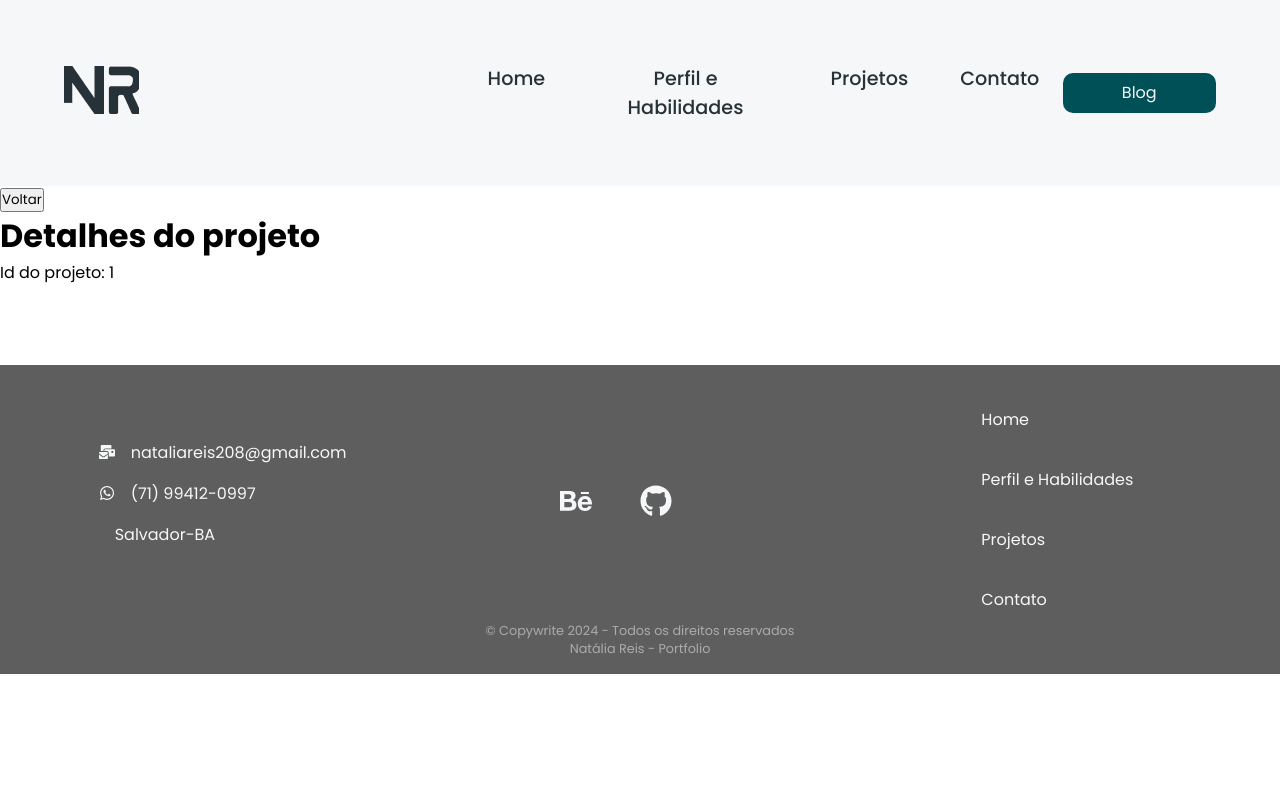
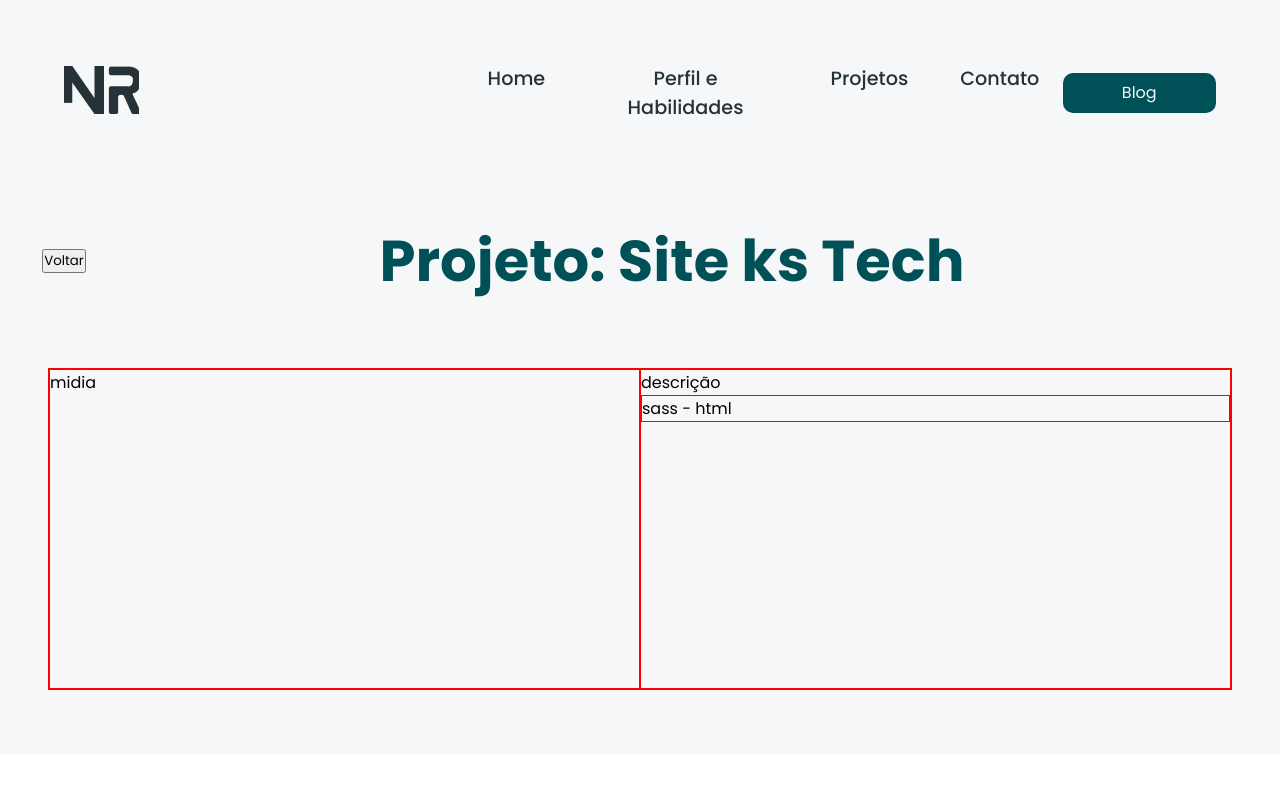
Before and after one commit to NataliaReiis/portfolio-Natalia-Dev, a React (Vite) app: page /project/1 in a window 1280 px wide. Shown: the top 800 px of the page. Built offline with nearby package versions, Linux system fonts and the light colour scheme; some icons are missing.

Commit message:
feat: Project Details

```diff
--- a/src/components/project/Pagination.jsx
+++ b/src/components/project/Pagination.jsx
@@ -1,107 +1,8 @@
 import { useState } from "react";
 import { Link } from "react-router-dom";
+import data from   '../../services/dataProjects'
 
 export default function Pagination() {
-  const data = [
-    {
-      id: 1,
-      name: "Site ks Tech",
-      linkgit: "",
-      linkURL: "",
-    },
-    {
-      id: 2,
-      name: "Project two",
-    },
-    {
-      id: 3,
-      name: "Project three",
-    },
-    {
-      id: 4,
-      name: "Project four",
-    },
-    {
-      id: 5,
-      name: "Project five",
-    },
-    {
-      id: 7,
-      name: "Project five",
-    },
-    {
-      id: 8,
-      name: "Project five",
-    },
-    {
-      id: 9,
-      name: "Project five",
-    },
-    {
-      id: 10,
-      name: "Project five",
-    },
-    {
-      id: 11,
-      name: "Project five",
-    },
-    {
-      id: 12,
-      name: "Project five",
-    },
-    {
-      id: 13,
-      name: "Project five",
-    },
-    {
-      id: 14,
-      name: "Project five",
-    },
-    {
-      id: 15,
-      name: "Project five",
-    },
-    {
-      id: 16,
-      name: "Project five",
-    },
-    {
-      id: 17,
-      name: "Project five",
-    },
-    {
-      id: 18,
-      name: "Project five",
-    },
-    {
-      id: 19,
-      name: "Project five",
-    },
-    {
-      id: 20,
-      name: "Project five",
-    },
-    {
-      id: 21,
-      name: "Project five",
-    },
-    {
-      id: 22,
-      name: "Project five",
-    },
-    {
-      id: 23,
-      name: "Project five",
-    },
-    {
-      id: 24,
-      name: "Project five",
-    },
-    {
-      id: 25,
-      name: "Project five",
-    },
-  ];
 
   const itemsLimitPage = 6;
 
@@ -131,6 +32,7 @@ export default function Pagination() {
     }
     return pageNumbers;
   };
+
   return (
     <>
       <div className="container-projects">
--- a/src/components/project/ProjectDetail.jsx
+++ b/src/components/project/ProjectDetail.jsx
@@ -1,18 +1,33 @@
 import { useParams } from "react-router-dom";
+import data from "../../services/dataProjects";
 
 export default function ProjectDetail() {
-
   const { id } = useParams();
+  const project = data.find((project) => project.id === parseInt(id));
 
   const redirectToPage = () => {
     window.history.back();
-  }
+  };
 
   return (
-    <div>
-      <button onClick={redirectToPage}>Voltar</button>
-      <h1>Detalhes do projeto</h1>
-      <p>Id do projeto: {id}</p>
-    </div>
+    <>
+      <div className="container_projectsDetail">
+        <div className="container_title-button">
+          <span className="button_goBack">
+            <button onClick={redirectToPage}>Voltar</button>
+          </span>
+          <span className="title">
+            <h1>Projeto: {project.name}</h1>{" "}
+          </span>
+        </div>
+        <div className="content_projects-details">
+          <div className="content_media">midia</div>
+          <div className="content_projects-description">
+            descrição
+            <span className="content_details-tecnologys">sass - html</span>
+          </div>
+        </div>
+      </div>
+    </>
   );
 }
--- /dev/null
+++ b/src/scss/components/projectDetails.scss
@@ -0,0 +1,42 @@
+.container_projectsDetail {
+  width: 100%;
+  height: 100%;
+  background: var(--background);
+  padding-top: 2rem ;
+  .container_title-button {
+    display: flex;
+    width: 100%;
+    .button_goBack {
+      justify-content: inherit;
+      width: 10%;
+      text-align: center;
+      display: flex;
+      align-items: center;
+      justify-content: center;
+    }
+    .title {
+    @include text-style(1.8rem, 400, var(--secondary-color), auto);
+      text-align: center;
+      width: 85%;
+    }
+  }
+  .content_projects-details {
+    border: 1px solid red;
+    display: flex;
+    margin: 4rem 3rem;
+    .content_media {
+      border: 1px solid red;
+      height: 40vh;
+      width: 50%;
+    }
+    .content_projects-description {
+      border: 1px solid red;
+      width: 50%;
+      display: flex;
+      flex-direction: column;
+      .content_details-tecnologys {
+        border: 1px solid red;
+      }
+    }
+  }
+}
--- a/src/scss/main.scss
+++ b/src/scss/main.scss
@@ -16,3 +16,4 @@
 @import './components/tagsInfos.scss';
 @import './components/pagination.scss';
 @import './components/gallery.scss';
+@import './components/projectDetails.scss';
--- /dev/null
+++ b/src/services/dataProjects.js
@@ -0,0 +1,39 @@
+const data = [
+  {
+    id: 1,
+    name: "Site ks Tech",
+  },
+  {
+    id: 2,
+    name: "LandingPage NFT",
+  },
+  {
+    id: 3,
+    name: "Buscador de Cep",
+  },
+  {
+    id: 4,
+    name: "Pokedex",
+  },
+  {
+    id: 5,
+    name: "Api de Video",
+  },
+  {
+    id: 7,
+    name: "CriptoGuardian",
+  },
+  {
+    id: 8,
+    name: "Sistema Escolar",
+  },
+  {
+    id: 9,
+    name: "Portfolio V.1",
+  },
+  {
+    id: 10,
+    name: "Site GGB",
+  },
+];
+export default data;
```
